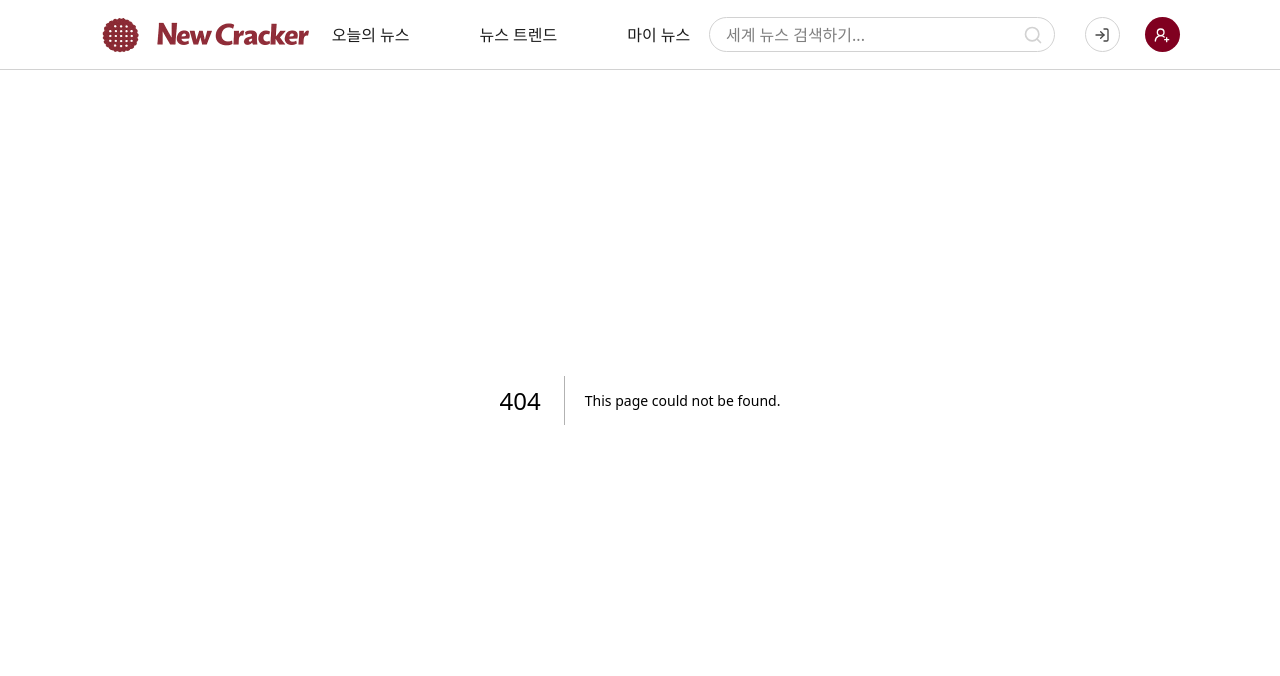
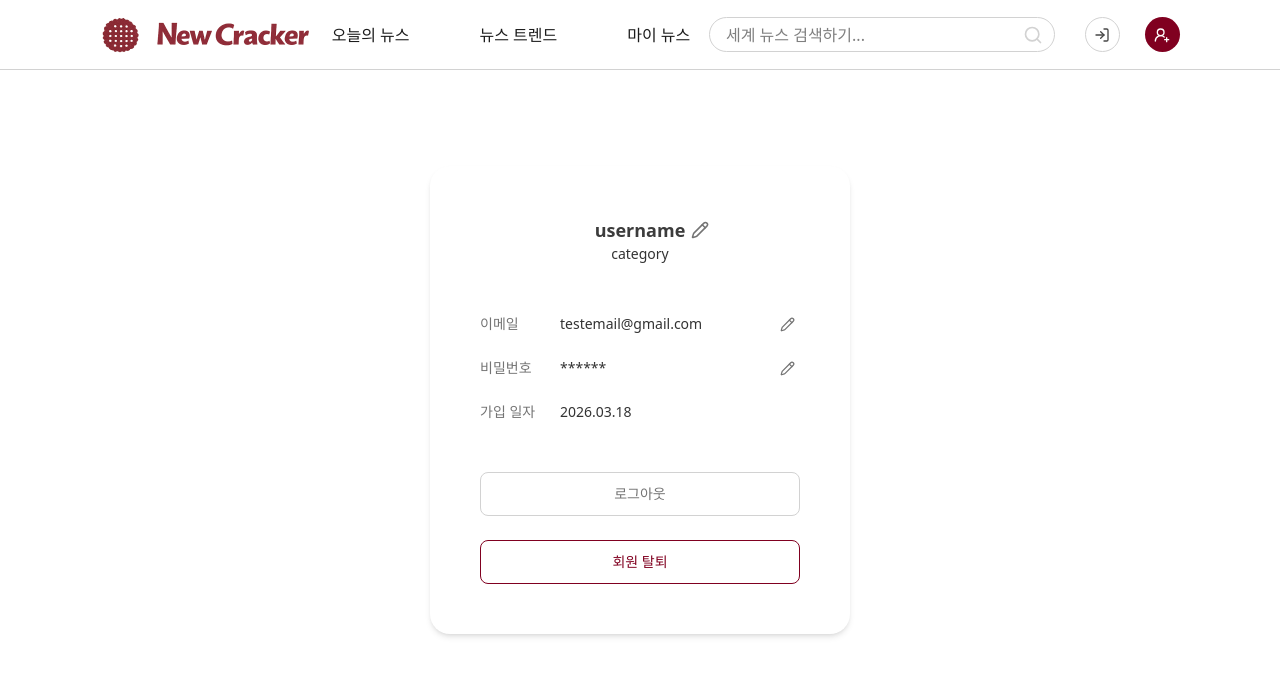
Before and after one commit to New-Cracker/newcracker-frontend, a Next.js app: page /mypage in a window 1280 px wide. Before the commit this address had no page. Shown: the top 676 px of the page. Built offline with nearby package versions, Linux system fonts and the light colour scheme.

Commit message:
feat: 마이페이지 퍼블리싱

```diff
--- /dev/null
+++ b/app/mypage/page.tsx
@@ -0,0 +1,55 @@
+'use client';
+import { useState, useEffect } from 'react';
+import { Icons } from '@/icons';
+import Image from 'next/image';
+
+type UserForm = {
+  name: string;
+  email: string;
+  category: string;
+  password: '';
+};
+
+export default function Mypage() {
+  return (
+    <div className="w-full min-h-screen flex items-center justify-center">
+      <form className="w-105 h-auto flex flex-col p-12.5 bg-white rounded-[20px] shadow-md items-center gap-12.5">
+        <div>
+          <div className="w-full h-auto flex flex-row justify-center">
+            <div className="relative flex items-center">
+              <p className="text-lg text-[#3c3c3c] font-bold">username</p>
+              <Image src={Icons.Pen} alt="edit" width={18} className="absolute -right-6 cursor-pointer" />
+            </div>
+          </div>
+          <div className="w-full h-auto flex justify-center">
+            <p className="text-sm text-[#333333] font-light">category</p>
+          </div>
+        </div>
+
+        <div className="w-full flex flex-col gap-6">
+          <div className="w-full grid grid-cols-[80px_1fr_20px] items-center">
+            <p className="text-sm text-[#747474] font-medium">이메일</p>
+            <p className="text-sm text-[#333333] font-medium">testemail@gmail.com</p>
+            <Image src={Icons.Pen} alt="edit" width={15} className="cursor-pointer" />
+          </div>
+
+          <div className="w-full grid grid-cols-[80px_1fr_20px] items-center">
+            <p className="text-sm text-[#747474] font-medium">비밀번호</p>
+            <p className="text-sm text-[#333333] font-medium">******</p>
+            <Image src={Icons.Pen} alt="edit" width={15} className="cursor-pointer" />
+          </div>
+
+          <div className="w-full grid grid-cols-[80px_1fr_20px] items-center">
+            <p className="text-sm text-[#747474] font-medium">가입 일자</p>
+            <p className="text-sm text-[#333333] font-medium">2026.03.18</p>
+          </div>
+        </div>
+
+        <div className="w-full h-auto flex flex-col gap-6">
+          <div className="w-full h-11 bg-white flex justify-center items-center border border-[#d2d2d2] rounded-lg text-sm text-[#747474] font-medium cursor-pointer duration-300 hover:bg-[#f1f1f1]">로그아웃</div>
+          <div className="w-full h-11 bg-white flex justify-center items-center border border-[#800020] rounded-lg text-sm text-[#800020] font-medium cursor-pointer duration-300 hover:bg-[#800020] hover:text-white">회원 탈퇴</div>
+        </div>
+      </form>
+    </div>
+  );
+}
--- a/icons/index.ts
+++ b/icons/index.ts
@@ -4,6 +4,7 @@ import Login from "@/public/images/login.svg";
 import Signup from "@/public/images/signup.svg";
 import User from "@/public/images/user.svg"
 import Logo2 from "@/public/images/logo2.png";
+import Pen from "@/public/images/pen.svg";
 
 export const Icons = {
   Logo,
@@ -12,4 +13,5 @@ export const Icons = {
   Signup,
   User,
   Logo2,
+  Pen,
 }
```
Also changed, not shown: public/images/pen.svg (added).
